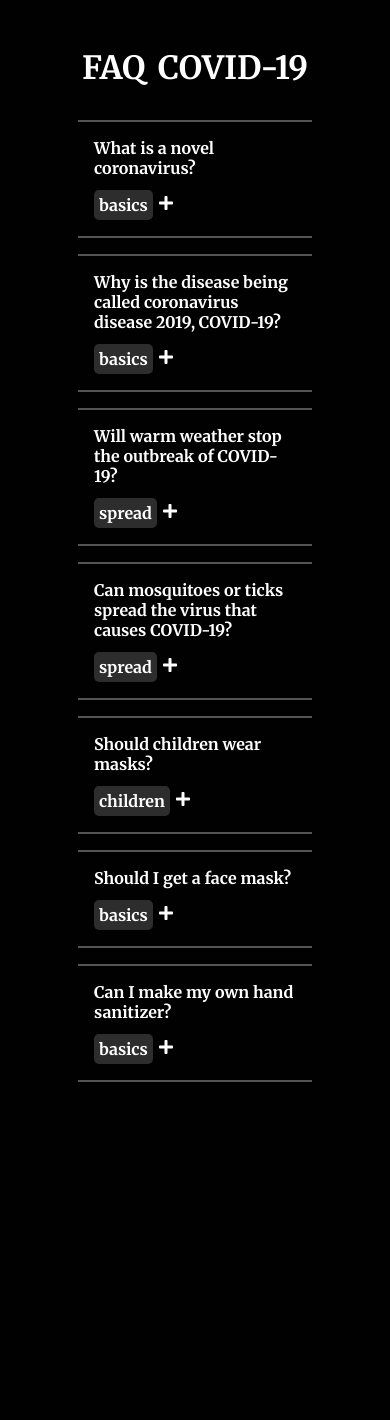
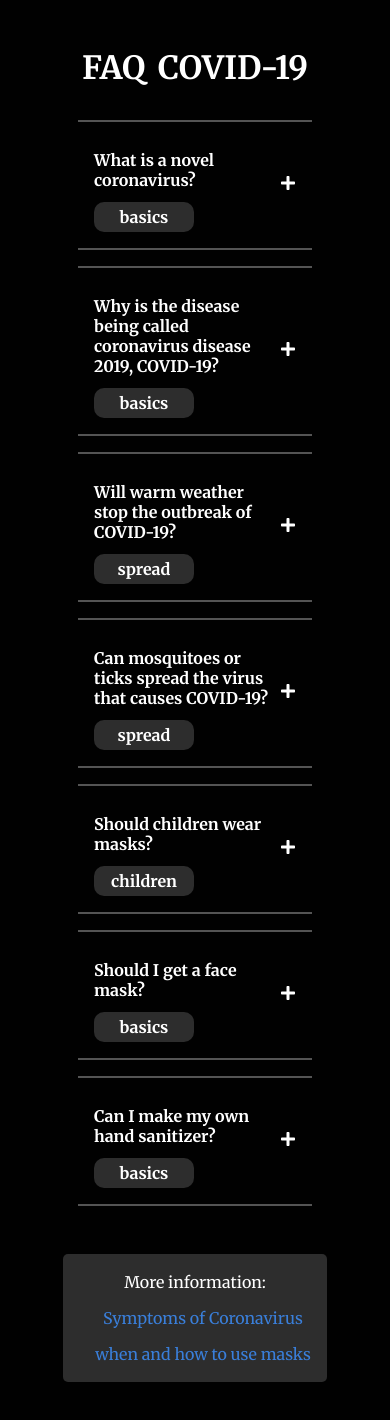
Before and after one commit to samueldlacruz/FAQ-covid-19-pwa, a React (Create React App) app: page / in a window 390 px wide. Shown: the top 1420 px of the page. Before the commit the page ends 1146 px from the top, so only its background shows below. Built offline with nearby package versions, Linux system fonts and the light colour scheme.

Commit message:
fix: responsive styled was added and create footer component

```diff
--- a/src/components/FAQ/FAQ.styles.tsx
+++ b/src/components/FAQ/FAQ.styles.tsx
@@ -20,16 +20,13 @@ export const FAQQuestion = styled.button`
  outline: none;
  display: flex;
  justify-content: space-between;
+ align-items: center;
 
  background: transparent;
  padding: 1rem;
  margin-bottom: 1rem;
  text-align: left;
  font-weight: bold;
-
- @media screen and (max-width: 700px) {
-   flex-direction: column;
- }
 `
 
 const slideDown = keyframes`
@@ -55,9 +52,12 @@ const slideDown = keyframes`
 export const FAQCategory = styled.span`
   background: #2D2D2D;
   color: #fff;
-  border-radius: 5px;
+  border-radius: 10px;
   font-size: clamp(1rem, .5vw, 1.5rem);
+  text-align: center;
+  width: 100px;
   padding: 5px;
+  margin-top: .75rem;
 `
 
 export const FAQAnswer = styled.p<FAQAnswerType>`
@@ -86,8 +86,7 @@ export const Icon = styled.div`
 `
 export const Flex = styled.div`
  display: flex;
- justify-content: center;
- align-items: center;
+ flex-direction: column;
 
  @media screen and (max-width: 700px) {
   margin-top: .75rem;
--- a/src/components/FAQ/index.tsx
+++ b/src/components/FAQ/index.tsx
@@ -25,11 +25,11 @@ const FAQ = ({ faq, toggleFAQ, index }: FAQProps) => {
     return (
         <FAQContainer>
             <FAQQuestion>
-               {question}
                <Flex>
+                {question}
                 <FAQCategory>{category}</FAQCategory>
-                <Icon onClick={() => toggleFAQ(index)}>{icon}</Icon>
                </Flex>
+               <Icon onClick={() => toggleFAQ(index)}>{icon}</Icon>
             </FAQQuestion>
             <FAQAnswer isOpen={isOpen}>
                 {answer}
--- /dev/null
+++ b/src/components/Footer/Footer.styles.tsx
@@ -0,0 +1,39 @@
+import styled from 'styled-components';
+
+export const FooterContainer = styled.div`
+ margin-top: 2rem;
+ padding: 1rem;
+ background: #2D2D2D;
+ color:#fff;;
+ border-radius: 5px;
+ line-height: 1.5;
+ text-align: center;
+
+ display: flex;
+ flex-direction: column;
+ justify-content: center;
+ align-items: center;
+`
+export const FooterItems = styled.ul`
+ display: flex;
+ list-style: none;
+
+ @media screen and (max-width: 700px) {
+     flex-direction: column;
+ }
+`
+export const FooterLink = styled.li`
+ padding-left: 1rem;
+ margin-top: .75rem;
+
+ a {
+     color: #3a7fda;
+     text-decoration: none;
+     transition: 0.2s ease-in-out;
+
+     &:hover {
+       color: #448eee;
+       text-decoration: underline;
+     }
+ }
+`
--- /dev/null
+++ b/src/components/Footer/index.tsx
@@ -0,0 +1,29 @@
+import React from 'react';
+import { FooterContainer, FooterItems, FooterLink } from './Footer.styles';
+
+const links = [
+   {
+     text: 'Symptoms of Coronavirus',
+     href: 'https://www.cdc.gov/coronavirus/2019-ncov/symptoms-testing/symptoms.html'
+   },
+   {
+     text: 'when and how to use masks',
+     href: 'https://www.who.int/emergencies/diseases/novel-coronavirus-2019/advice-for-public/when-and-how-to-use-masks'
+   }
+]
+const Footer = () => {
+    return (
+       <FooterContainer>
+         More information:
+          <FooterItems>
+             {links.map((link, index) => (
+              <FooterLink key={index}>
+                <a href={link.href}>{link.text}</a>
+             </FooterLink>
+             ))}
+          </FooterItems>
+       </FooterContainer>
+    )
+}
+
+export default Footer;
--- a/src/components/Wrapper/index.tsx
+++ b/src/components/Wrapper/index.tsx
@@ -4,6 +4,7 @@ import Header from '../Header'
 import FAQ from '../FAQ'
 import { Faq } from '../FAQ/types'
 import { getFAQs } from '../../services/FAQsServices'
+import Footer from '../Footer'
 
 const Container = styled.div`
  display: flex;
@@ -60,6 +61,7 @@ const Wrapper = () => {
                 faq={faq}
                 toggleFAQ={toggleFAQ} />
             ))}
+            <Footer />
         </Container>
     )
 };
```
